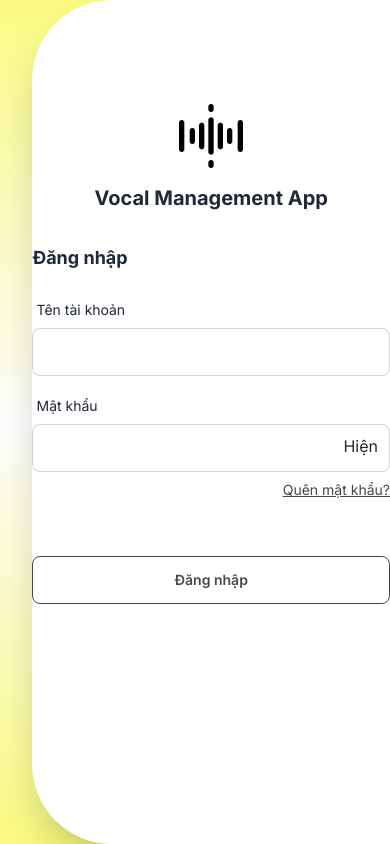
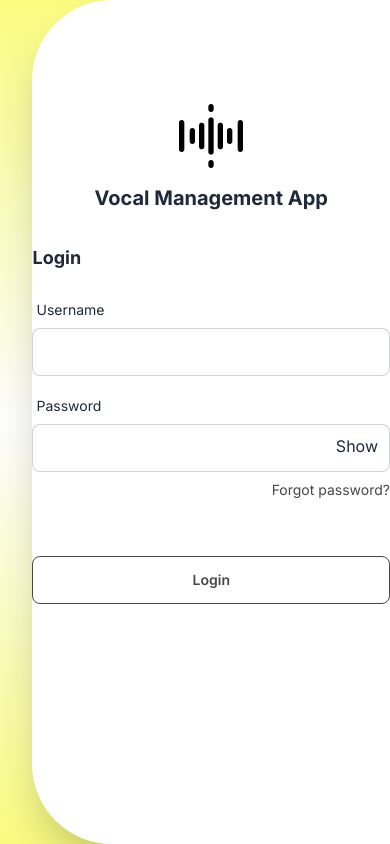
Before and after one commit to trongnsiwa/voice-admin, a Next.js app: page /login in a window 390 px wide. Built offline with nearby package versions, Linux system fonts and the light colour scheme.

Commit message:
add sidebar

```diff
--- a/components/common/header.tsx
+++ b/components/common/header.tsx
@@ -38,9 +38,15 @@ const Header = () => {
     <>
       <div className="navbar mb-2 shadow-lg">
         <div className="flex-1">
-          <button className="btn btn-circle btn-ghost">
-            <RiMenu2Line className="inline-block w-6 h-6" />
-          </button>
+          <input id="drawer" type="checkbox" className="drawer-toggle" />
+          <div className="drawer-content">
+            <label
+              htmlFor="drawer"
+              className="btn btn-circle btn-ghost drawer-button"
+            >
+              <RiMenu2Line className="inline-block w-6 h-6" />
+            </label>
+          </div>
         </div>
         <div className="flex-none">
           <button className="btn btn-circle btn-ghost">
--- /dev/null
+++ b/components/common/sidebar.tsx
@@ -0,0 +1,19 @@
+const Sidebar = () => {
+  return (
+    <>
+      <div className="drawer-side shadow-lg h-screen">
+        <label htmlFor="my-drawer-2" className="drawer-overlay"></label>
+        <ul className="menu p-4 overflow-y-auto w-80 bg-base-100 text-base-content">
+          <li>
+            <a>Menu Item</a>
+          </li>
+          <li>
+            <a>Menu Item</a>
+          </li>
+        </ul>
+      </div>
+    </>
+  );
+};
+
+export default Sidebar;
--- /dev/null
+++ b/components/layouts/layout.tsx
@@ -0,0 +1,17 @@
+import Header from '@components/common/header';
+import Sidebar from '@components/common/sidebar';
+import { ReactNode } from 'react';
+
+const Layout = ({ children }: { children: ReactNode }) => {
+  return (
+    <div className="flex h-screen drawer">
+      <Sidebar />
+      <div className="flex flex-col flex-1 w-full">
+        <Header />
+        <main className="h-full">{children}</main>
+      </div>
+    </div>
+  );
+};
+
+export default Layout;
--- a/pages/index.tsx
+++ b/pages/index.tsx
@@ -1,3 +1,4 @@
+import Layout from '@components/layouts/layout';
 import { useAppSelector } from '@redux/store/hooks';
 import type { NextPage } from 'next';
 import Head from 'next/head';
@@ -6,9 +7,9 @@ import Login from './login';
 const Home: NextPage = () => {
   const { user } = useAppSelector((state) => state.auth);
 
-  if (!user || user.isLoggedIn === false) {
-    return <Login />;
-  }
+  // if (!user || user.isLoggedIn === false) {
+  //   return <Login />;
+  // }
 
   return (
     <>
@@ -18,7 +19,9 @@ const Home: NextPage = () => {
         <link rel="icon" href="/favicon.ico" />
       </Head>
 
-      <button className="btn btn-primary">Hello</button>
+      <Layout>
+        <button className="btn btn-primary">Hello</button>
+      </Layout>
     </>
   );
 };
--- a/pages/login.tsx
+++ b/pages/login.tsx
@@ -89,7 +89,7 @@ const Login = () => {
         <img
           src="/images/login-1.jpg"
           alt=""
-          className="hidden lg:block absolute w-[12em] bottom-[38%] left-[15%] rounded-2xl shadow-primary shadow-xl rotate-12"
+          className="hidden lg:block absolute w-[12em] bottom-[38%] left-[14%] rounded-2xl shadow-primary shadow-xl rotate-12"
         />
         <img
           src="/images/login-2.jpg"
@@ -130,12 +130,12 @@ const Login = () => {
             </span>
           </div>
           <form onSubmit={formik.handleSubmit} className="mt-8">
-            <p className="font-bold text-lg mb-5">Đăng nhập</p>
+            <p className="font-bold text-lg mb-5">Login</p>
             {message && <p className="error-message mb-2">{message}</p>}
 
             <div className="form-control">
               <label htmlFor="username" className="label">
-                <span className="label-text">Tên tài khoản</span>
+                <span className="label-text">Username</span>
               </label>
               <input
                 type="text"
@@ -159,7 +159,7 @@ const Login = () => {
 
             <div className="form-control mt-3 relative">
               <label htmlFor="password" className="label">
-                <span className="label-text">Mật khẩu</span>
+                <span className="label-text">Password</span>
               </label>
               <input
                 type={value ? 'text' : 'password'}
@@ -177,12 +177,12 @@ const Login = () => {
               <a
                 className={`absolute right-3 ${
                   formik.touched.password && formik.errors.password
-                    ? 'top-[40%]'
+                    ? 'top-[43%]'
                     : 'top-[55%]'
                 } cursor-pointer`}
                 onClick={toggle}
               >
-                Hiện
+                Show
               </a>
               {formik.touched.password && formik.errors.password ? (
                 <div className="text-error text-sm mt-2">
@@ -191,15 +191,15 @@ const Login = () => {
               ) : null}
             </div>
 
-            <a className="flex justify-end text-sm mt-2 link link-primary">
-              Quên mật khẩu?
+            <a className="flex justify-end text-sm mt-2 link link-primary no-underline hover:underline">
+              Forgot password?
             </a>
 
             <button
               type="submit"
               className="w-full mt-14 btn btn-outline btn-primary"
             >
-              Đăng nhập
+              Login
             </button>
           </form>
         </div>
```
